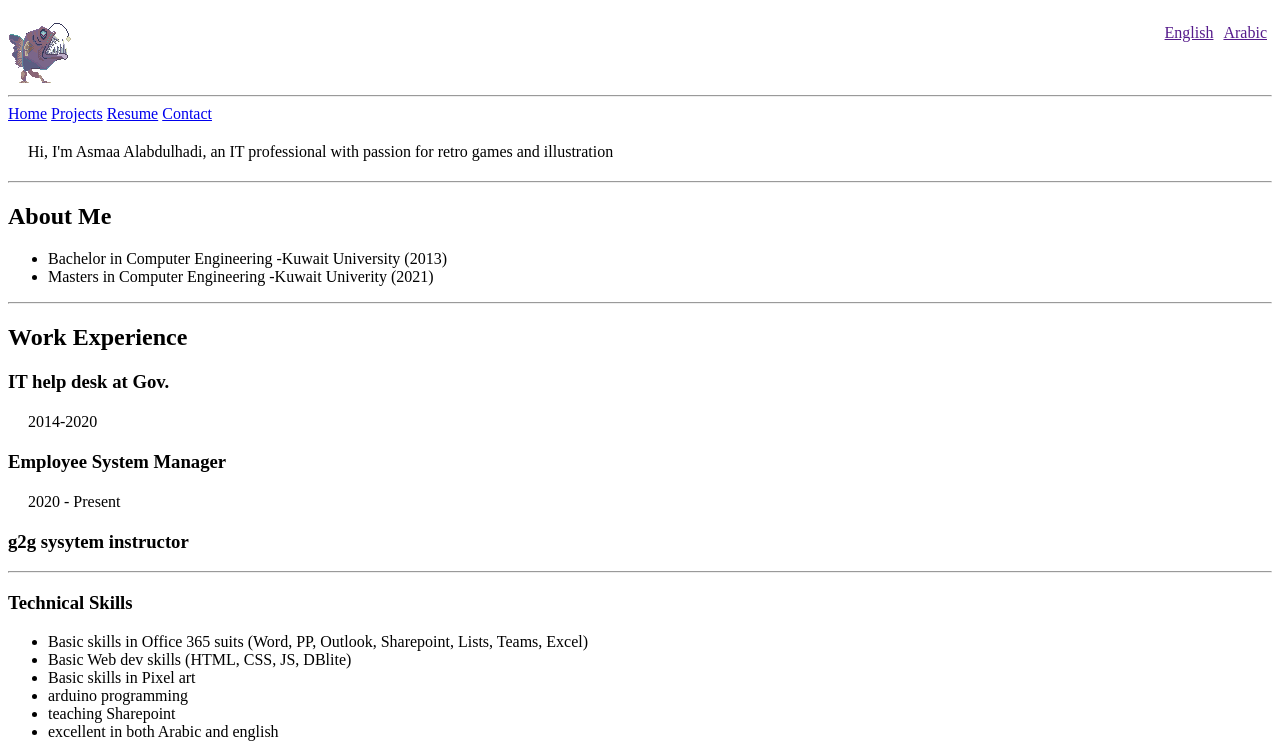
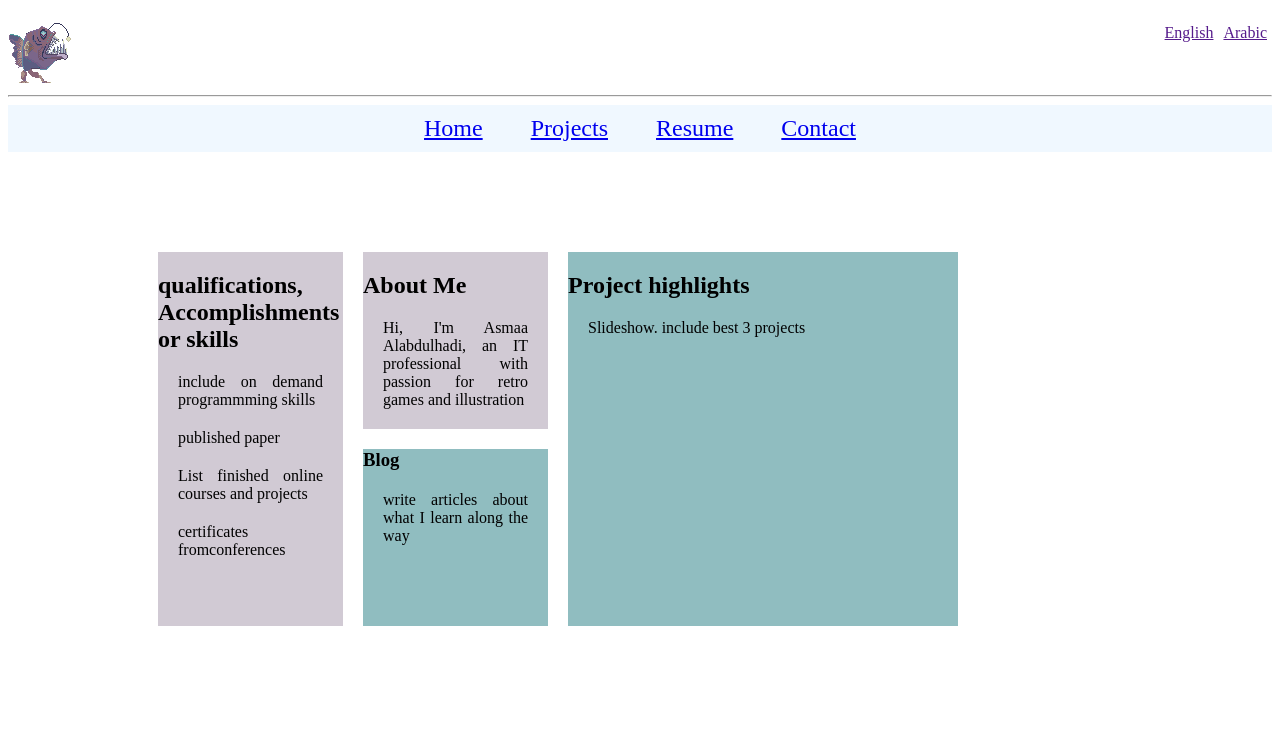
Before and after one commit to Asmaaalabdulhadi/website, a plain HTML site: page index.html in a window 1280 px wide. Shown: the part 61-804 px from the top of the page. Drawn offline with Linux system fonts and the light colour scheme.

Commit message:
Add files via upload

```diff
--- a/index.html
+++ b/index.html
@@ -18,54 +18,45 @@
 
     <hr>
 
-    <div class="container">
+    <div class="menu-container">
         <a class="top-menu" href="../index.html">Home</a>
         <a class="top-menu" href="./public/projects.html">Projects</a>
-        <a class="top-menu" href="./public/intrests.html">Resume</a>
+        <a class="top-menu" href="./public/resume.html">Resume</a>
         <a class="top-menu" href="./public/contact.html">Contact</a>
     </div>
 
-    <p>Hi, I'm Asmaa Alabdulhadi, an IT professional with passion for retro games and illustration  </p>
-   <hr>
+    <div class="main-container">
+        <div class="landing-page-container">
 
-    <h2>About Me</h2>
-    <ul>
-        <li>Bachelor in Computer Engineering -Kuwait University (2013) </li>
-        <li>Masters in Computer Engineering -Kuwait Univerity (2021)</li>
-    </ul>
-    <hr>
-    <h2>Work Experience </h2>
-
-    <h3> IT help desk at Gov.</h3>
-    <p>2014-2020</p>
-    <h3>Employee System Manager</h3>
-    <p>2020 - Present</p>
-    <h3>g2g sysytem instructor</h3>
-    <hr>
-
-    <h3>Technical Skills</h3>
-    <ul>
-        <li>Basic skills in Office 365 suits (Word, PP, Outlook, Sharepoint, Lists, Teams, Excel) </li>
-        <li>Basic Web dev skills (HTML, CSS, JS, DBlite)</li>
-        <li>Basic skills in Pixel art</li>
-        <li>arduino programming</li>
-        <li>teaching Sharepoint</li>
-        <li> excellent in both Arabic and english</li>
-
-    </ul>
-    <h3>Other Skills</h3>
+    <div class="about-moi">
+        <h2 >About Me</h2>
+        <p>Hi, I'm Asmaa Alabdulhadi, an IT professional with passion for retro games and illustration  </p>
+    </div>
 
 
-    <hr>
-    <h3>Accomplishments </h3>
-    <p>published paper</p>
-    <p>List finished online courses and projects </p>
-    <p>certificates fromconferences</p>
-    <hr>
+    <div class="Project-highlights">
+        <h2>Project highlights</h2>
+        <p>Slideshow. include best 3 projects</p>
+    </div>
+
+    <div class="skills">
+        <h2>qualifications, Accomplishments or skills</h2>
+        <p>include on demand programmming skills</p>
+        <p>published paper</p>
+        <p>List finished online courses and projects </p>
+        <p>certificates fromconferences</p>
+    </div>
+
+    <div class="blog">
+        <h3>Blog</h3>
+        <p>write articles about what I learn along the way</p>
+
+
+    </div>
     <br>
     <br>
-
-
+    </div>
+</div>
     <hr>
     <footer>
         <p>&copy; Asmaa. Alabdulhai. All rights reserved.</p>
--- a/style.css
+++ b/style.css
@@ -19,12 +19,83 @@
 
 }
 
+.main-container{
+  display: flex;
+  padding: 100px;
+  flex-direction: row;
+  justify-content: center;
+  align-items: flex-start;
+  max-width: 900px;
+    flex-wrap: wrap;
+
+}
+
+.landing-page-container{
+  display: grid;
+ grid-template-columns: 1fr 1fr 1fr 1fr;
+ grid-template-rows: 1fr 1fr;
+ gap: 20px;
+ width: 800px;;
+
+}
+
+.about-moi{
+  background-color: rgb(209, 202, 212);
+
+}
+
+.skills{
+  background-color: rgb(209, 202, 212);
+    grid-area: 1 / 1 / 3 / 1;
+
+}
+
+.Project-highlights{
+  background-color: rgb(144, 189, 192);
+  grid-area: 1 / 3 / 3 / 5;
+
+}
+
+
+.blog{
+     background-color: rgb(144, 189, 192);
+
+}
+
+.projects-intro{
+  background-color: rgb(144, 189, 192);
+    grid-area: 1 / 1 /3 / 5;
+
+
+}
+
+.card{
+
+border: 4px dotted blue;
+  grid-column: 1 / span 2;
+
+}
+
+
+h3{
+  margin: 0;
+}
+h4{
+  margin: 0;
+}
+
 
 p{
 max-width: 80%;
 text-align: justify;
 /*display: inline-block;*/
 margin: 20px;
+}
+
+li{
+  max-width: 80%;
+  margin: 10px;
+
 }
 
 
@@ -34,13 +105,6 @@ margin: 20px;
   margin: 50px;
 }
 
-.card{
-display: inline-block;
-margin: 20px;
-border: 4px dotted blue;
-
-
-}
 
 
 .zoom {
```
